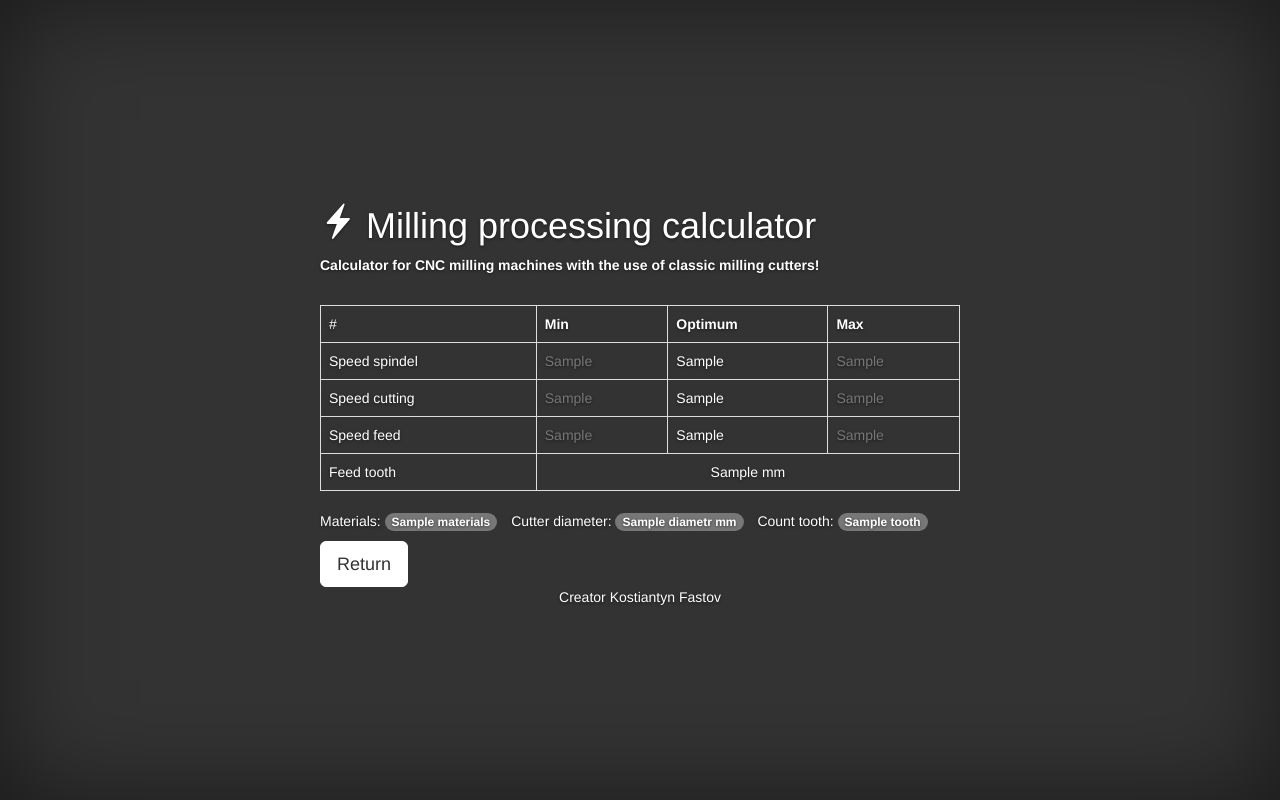
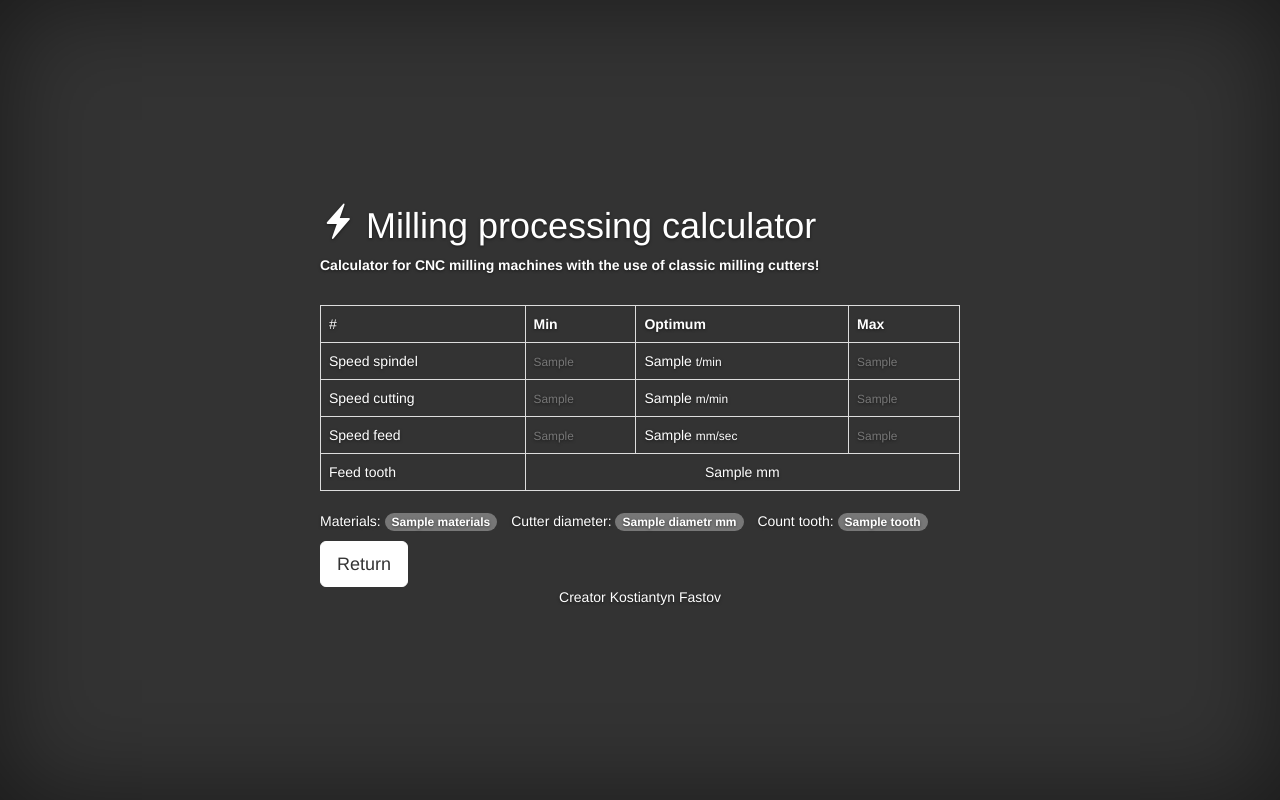
Before and after one commit to fastudio4/flask-mill, a Flask app: template mill/templates/output.html in a window 1280 px wide. Run offline with Flask 2, Linux system fonts and the light colour scheme; the template is opened without the code that fills it: most values are stand-ins (such as "Sample title", 1, 10 or a date in 2020); some libraries are stand-ins or nearby versions.

Commit message:
flask-mill-calc

```diff
--- a/mill/calculations/calc.py
+++ b/mill/calculations/calc.py
@@ -33,7 +33,7 @@ class Milling(object):
             return None
 
     def feed(self, spindle_speed):
-        return spindle_speed * db_milling[self.material]['fz'][self.fz_materials()] * self.t_cut
+        return int(round((spindle_speed * db_milling[self.material]['fz'][self.fz_materials()] * self.t_cut)/60, 0))
 
     def min_max_speed(self):
         min_speed = self.spindle_speed(db_milling[self.material]['min_cut'])
--- a/mill/templates/output.html
+++ b/mill/templates/output.html
@@ -9,21 +9,21 @@
         </tr>
         <tr>
             <td>Speed spindel</td>
-            <td class="text-muted">{{ output['min_speed'] }}</td>
-            <td>{{ output['mean_speed'] }}</td>
-            <td class="text-muted">{{ output['max_speed'] }}</td>
+            <td class="text-muted"><small>{{ output['min_speed'] }} </small></td>
+            <td>{{ output['mean_speed'] }} <small>t/min</small></td>
+            <td class="text-muted"><small>{{ output['max_speed'] }} </small></td>
         </tr>
         <tr>
             <td>Speed cutting</td>
-            <td class="text-muted">{{ output['min_cut'] }}</td>
-            <td>{{ output['mean_cut'] }}</td>
-            <td class="text-muted">{{ output['max_cut'] }}</td>
+            <td class="text-muted"><small>{{ output['min_cut'] }} </small></td>
+            <td>{{ output['mean_cut'] }} <small>m/min</small></td>
+            <td class="text-muted"><small>{{ output['max_cut'] }} </small></td>
         </tr>
         <tr>
             <td>Speed feed</td>
-            <td class="text-muted">{{ output['min_feed'] }}</td>
-            <td>{{ output['mean_feed'] }}</td>
-            <td class="text-muted">{{ output['max_feed'] }}</td>
+            <td class="text-muted"><small>{{ output['min_feed'] }} </small></td>
+            <td>{{ output['mean_feed'] }} <small>mm/sec</small></td>
+            <td class="text-muted"><small>{{ output['max_feed'] }} </small></td>
         </tr>
         <tr>
             <td>Feed tooth</td>
```
